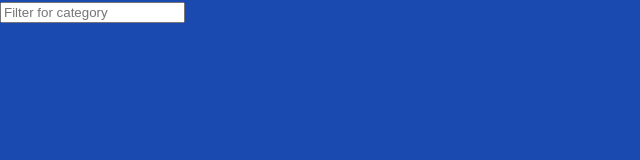
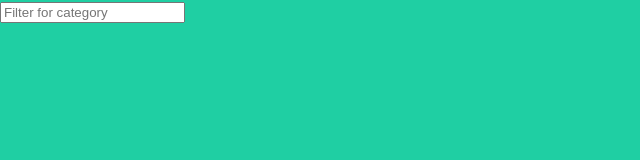
Before and after one commit to YunzeNiu/INST377ASSIGN2, a website: page public/index.html in a window 1280 px wide. Shown: the whole page, without its empty margins (0-640 px from the left). Drawn offline with Linux system fonts and the light colour scheme.

Commit message:
Update styles.css

```diff
--- a/public/styles.css
+++ b/public/styles.css
@@ -10,7 +10,7 @@
    }
 
 body {
-       background-color: rgb(26, 73, 175);
+       background-color: rgb(31, 207, 163);
        margin: 0;
        padding: 0;
        font-family: 'Baloo 2', cursive;
```
